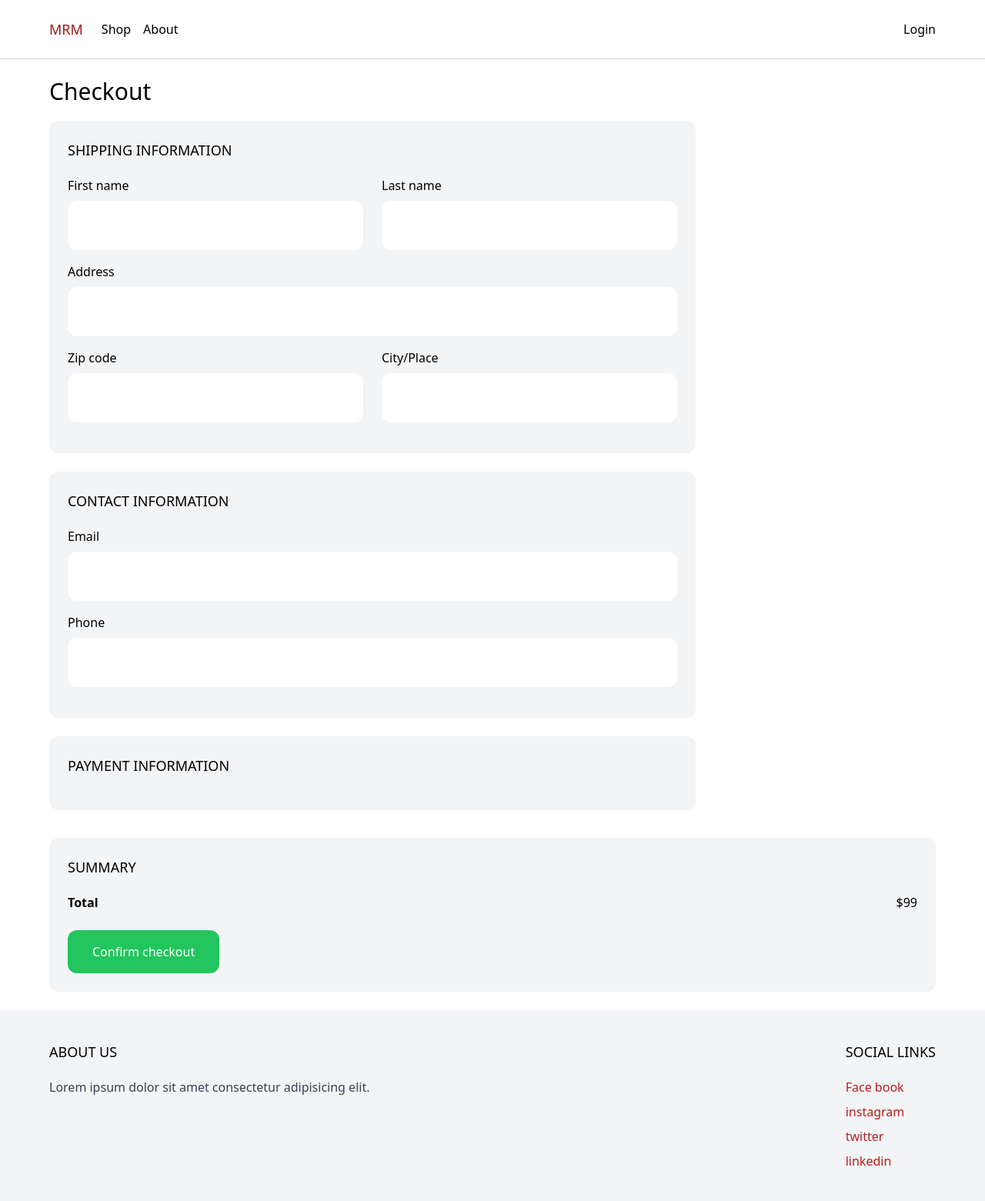
After one commit to mrmhmdi/Ecommerce-django, a Django app: page /order in a window 1280 px wide. The commit adds this page. Shown: the whole page at 77% size. Run offline with Django 4.2, Linux system fonts and the light colour scheme; some libraries are stand-ins or nearby versions.

Commit message:
added order model

```diff
--- a/carts/urls.py
+++ b/carts/urls.py
@@ -1,12 +1,11 @@
 from django.urls import path
 
 from .views import (AddToCartItem, CartItemListView,
-                    CheckOutTemplateView, ProductQuantityView,)
+                    ProductQuantityView,)
 
 urlpatterns = [
     path('', CartItemListView.as_view(), name='cartpage'),
     path('add-to-cart/<slug:slug>/', AddToCartItem.as_view(), name='add_to_cart'),
     path('quantity/<slug:pk>/', ProductQuantityView.as_view(),
          name='product_quantity'),
-    path('checkout/', CheckOutTemplateView.as_view(), name='checkout_page'),
 ]
--- a/config/urls.py
+++ b/config/urls.py
@@ -23,7 +23,8 @@ urlpatterns = [
     path('accounts/', include('allauth.urls')),
     path('', include('core.urls')),
     path('products/', include('products.urls')),
-    path('cart/', include('carts.urls'))
+    path('cart/', include('carts.urls')),
+    path('order', include('order.urls'))
 ]
 
 if settings.DEBUG is True:
--- a/order/models.py
+++ b/order/models.py
@@ -12,6 +12,7 @@ class Order(models.Model):
     class OrderStatus(models.TextChoices):
         ORDERD = 'OR'
         SHIPPED = 'SP'
+        DELIVERD = 'DD'
 
     user = models.ForeignKey(get_user_model(), on_delete=models.CASCADE)
     first_name = models.CharField(max_length=25)
@@ -24,7 +25,7 @@ class Order(models.Model):
     paid = models.BooleanField(default=False)
     paid_amaount = models.PositiveIntegerField()
     status = models.CharField(
-        max_length=25, choices=OrderStatus.choices, default=OrderStatus.ORDERD)
+        max_length=2, choices=OrderStatus.choices, default=OrderStatus.ORDERD)
 
     phoneNumberRegex = RegexValidator(regex=r"^\+?1?\d{8,15}$")
     phone = models.CharField(
--- /dev/null
+++ b/order/urls.py
@@ -0,0 +1,7 @@
+from django.urls import path
+
+from .views import CreateOrder
+
+urlpatterns = [
+    path('', CreateOrder.as_view(), name='order'),
+]
--- a/order/views.py
+++ b/order/views.py
@@ -1,3 +1,8 @@
 from django.shortcuts import render
+from django.views.generic import TemplateView
 
 # Create your views here.
+
+
+class CreateOrder(TemplateView):
+    template_name = 'order/checkout_page.html'
--- a/templates/carts/cart_page.html
+++ b/templates/carts/cart_page.html
@@ -55,7 +55,7 @@
             <span>${{ total_price }}</span>
         </div>
 
-        <a href={% url 'checkout_page' %} class="inline-block px-8 py-4 rounded-xl bg-red-500 hover:bg-red-700 text-white">Checkout</a>
+        <a href={% url 'order' %} class="inline-block px-8 py-4 rounded-xl bg-red-500 hover:bg-red-700 text-white">Checkout</a>
     </div>
 </div>
 {% endblock content %}
--- /dev/null
+++ b/templates/order/checkout_page.html
@@ -0,0 +1,75 @@
+{% extends 'base.html' %}
+
+{% block title %}Checkout{% endblock title %}
+
+{% block content %}
+<div class="max-w-6xl mx-auto flex flex-wrap items-start py-6 px-6 xl:px-0">
+    <div class="products w-full lg:w-3/4">
+        <h1 class="mb-5 text-3xl">Checkout</h1>
+
+        <div class="w-full pr-6">
+            <div class="mb-6 p-6 bg-gray-100 rounded-xl">
+                <h2 class="mb-5 uppercase text-lg">Shipping information</h2>
+
+                <div class="flex space-x-6">
+                    <div class="w-1/2 mb-4">
+                        <label class="inline-block mb-2">First name</label>
+                        <input type="text" class="w-full p-5 rounded-xl">
+                    </div>
+
+                    <div class="w-1/2 mb-4">
+                        <label class="inline-block mb-2">Last name</label>
+                        <input type="text" class="w-full p-5 rounded-xl">
+                    </div>
+                </div>
+
+                <div class="mb-4">
+                    <label class="inline-block mb-2">Address</label>
+                    <input type="text" class="w-full p-5 rounded-xl">
+                </div>
+
+                <div class="flex space-x-6">
+                    <div class="w-1/2 mb-4">
+                        <label class="inline-block mb-2">Zip code</label>
+                        <input type="text" class="w-full p-5 rounded-xl">
+                    </div>
+
+                    <div class="w-1/2 mb-4">
+                        <label class="inline-block mb-2">City/Place</label>
+                        <input type="text" class="w-full p-5 rounded-xl">
+                    </div>
+                </div>
+            </div>
+
+            <div class="mb-6 p-6 bg-gray-100 rounded-xl">
+                <h2 class="mb-5 uppercase text-lg">Contact information</h2>
+
+                <div class="mb-4">
+                    <label class="inline-block mb-2">Email</label>
+                    <input type="email" class="w-full p-5 rounded-xl">
+                </div>
+
+                <div class="mb-4">
+                    <label class="inline-block mb-2">Phone</label>
+                    <input type="phone" class="w-full p-5 rounded-xl">
+                </div>
+            </div>
+
+            <div class="mb-6 p-6 bg-gray-100 rounded-xl">
+                <h2 class="mb-5 uppercase text-lg">Payment information</h2>
+            </div>
+        </div>
+    </div>
+
+    <div class="summary w-full w-1/4 p-6 bg-gray-100 rounded-xl mt-3">
+        <h2 class="uppercase text-lg mb-5">Summary</h2>
+
+        <div class="mb-6 flex justify-between">
+            <span class="font-semibold">Total</span>
+            <span>$99</span>
+        </div>
+
+        <a href="#" class="inline-block px-8 py-4 rounded-xl bg-green-500 hover:bg-green-700 text-white">Confirm checkout</a>
+    </div>
+</div>
+{% endblock content %}
```
